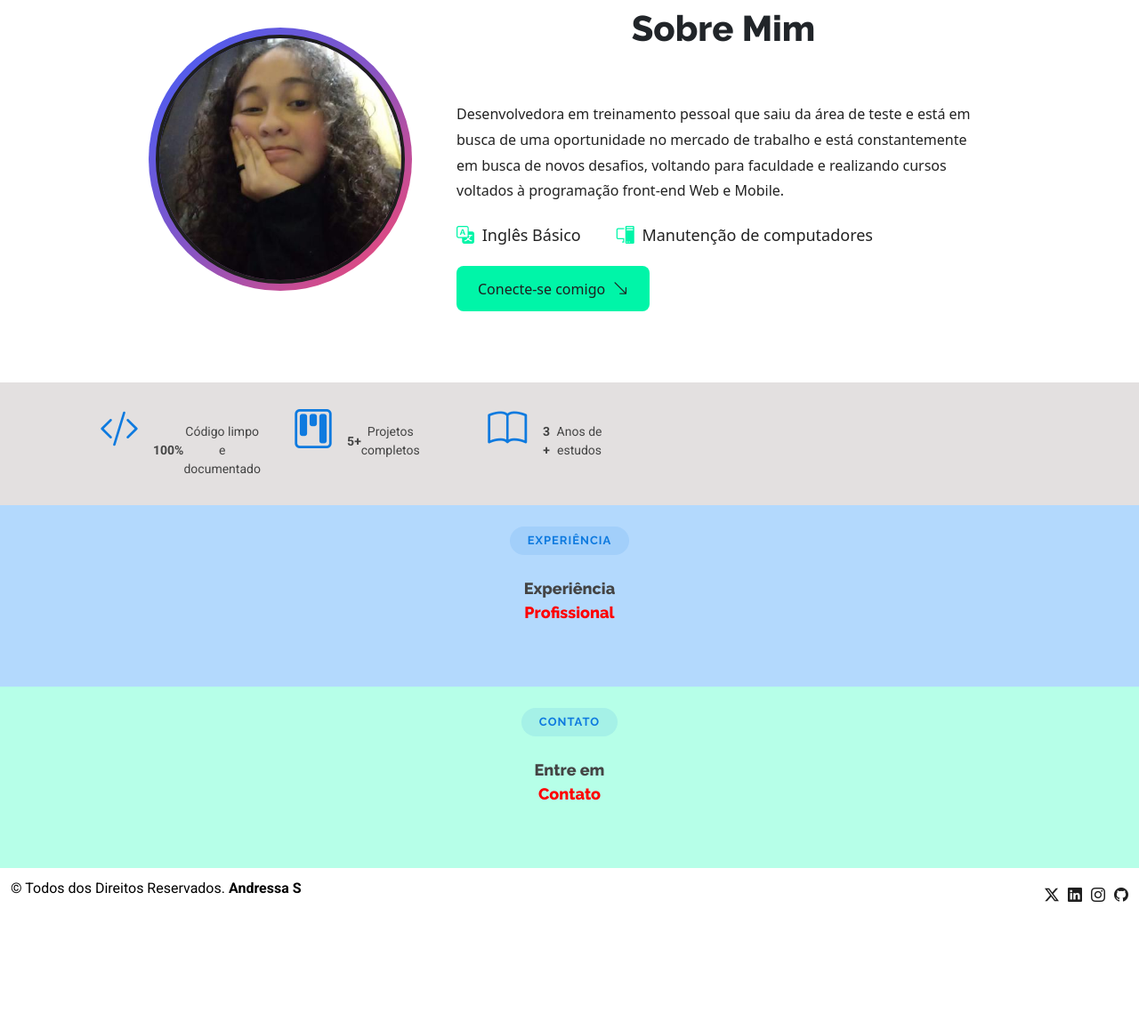
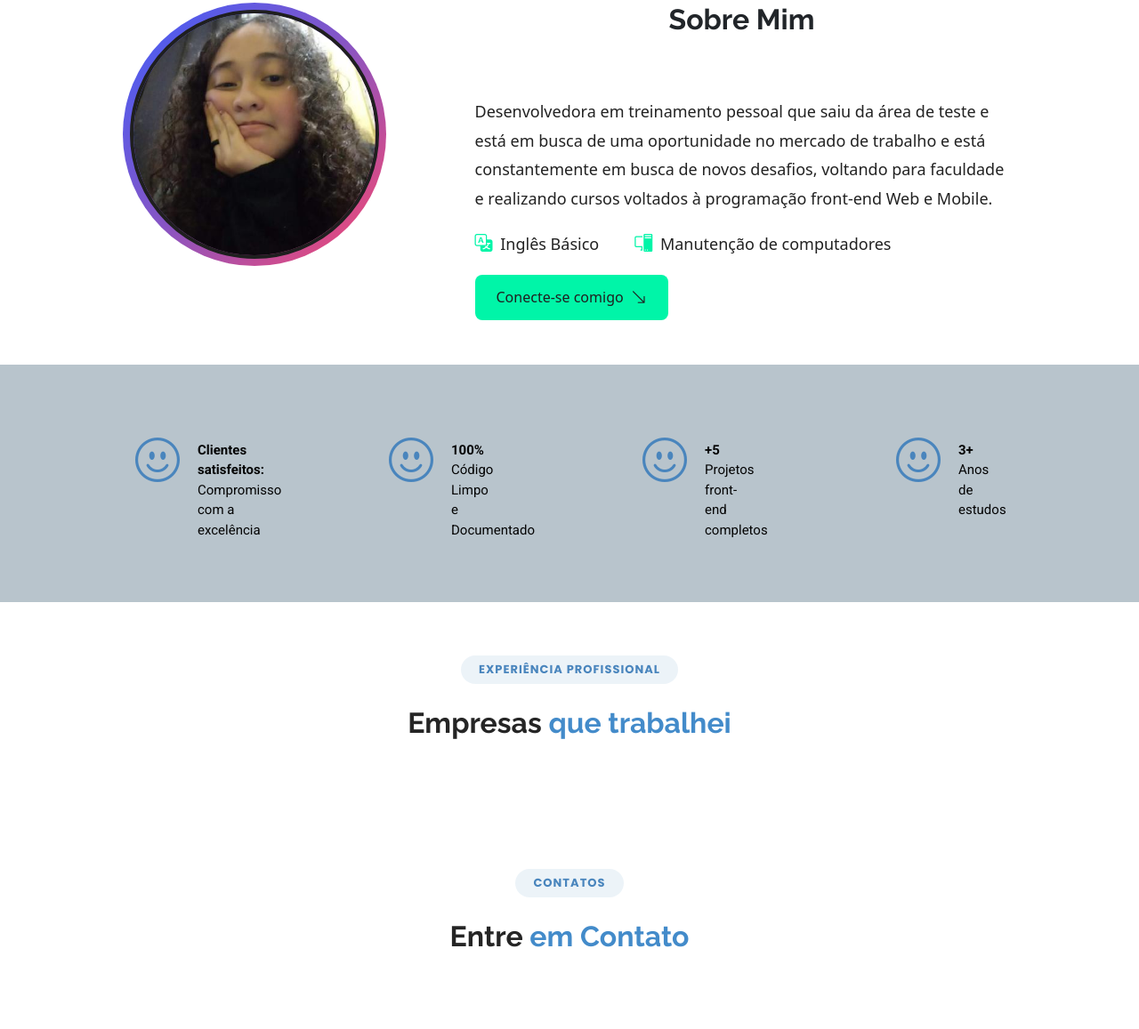
Before and after one commit to andressa-santoss/Portifolio, a plain HTML site: page index.html in a window 1280 px wide. Shown: the part 142-1299 px from the top of the page at 89% size. Before the commit the page ends 1180 px from the top, so only its background shows below. Drawn offline with nearby package versions, Linux system fonts and the light colour scheme; a script that the page names is missing.

Commit message:
#update 7

```diff
--- a/css/style.css
+++ b/css/style.css
@@ -1,31 +1,41 @@
-/* Google Fonts */
-@import url('https://fonts.googleapis.com/css2?family=Poppins:wght@100..900&family=Raleway:wght@100..900&family=Roboto:wght@100..900&display=swap');
+/* Google fonts */
+@import url('https://fonts.googleapis.com/css2?family=Poppins:ital,wght@0,100;0,200;0,300;0,400;0,500;0,600;0,700;0,800;0,900;1,100;1,200;1,300;1,400;1,500;1,600;1,700;1,800;1,900&family=Raleway:ital,wght@0,100..900;1,100..900&family=Roboto:ital,wght@0,100..900;1,100..900&display=swap');
 
-/* Fontes e Cores Globais */
+
+/* Fontes para todo o projeto */
 :root {
-  /* Fontes */
-  --font-padrao: "Roboto";
+  --font-padrao: "Roboto", sans-serif;
   --font-titulo: "Raleway";
-  --font-nav: "Poppins";
+  --font-nav: "Poppins", sans-serif;
 
-  /* Cores principais */
-  --default-color: #222;
-  /* Cor do texto geral */
-  --background-color: #fff;
-  /* Fundo do site */
-  --accent-color: #0e7adf;
-  /* Cor de destaque (links, ícones) */
-  --contrast-color: #444;
-  /* Contraste para textos */
+}
 
-  /* Navegação */
-  --nav-color: #fff;
+/* Cores para todo o site - Global Color */
+:root {
+  --background-color: #FBFAF8;
+  /* Cor Fundo*/
+  --default-color: #1F1E1E;
+  /* Cor Texto*/
+  --heading-color: #fafaff;
+  /* Cor título*/
+  --accent-color: #4985bd;
+  /* Destaque e icones */
+  --surface-color: #ffffff;
+  /* Fundo destaque */
+  --contrast-color: #050505;
+  /* Contraste texto*/
+
+}
+
+/* Nav Menu Color */
+:root {
+  --nav-color: #f5f5f5;
   /* Cor dos textos no menu */
-  --nav-hover-color: #3F5EFB;
+  --nav-hover-color: #246eb9;
   /* Hover dos textos no menu */
   --nav-dropdown-bg-color: #fff;
-  /* Fundo do dropdown (não usado por enquanto) */
 }
+
 
 * {
   margin: 0;
@@ -37,6 +47,12 @@ body {
   padding-top: 70px;
 }
 
+a {
+  color: var(--nav-dropdown-bg-color);
+  text-decoration: none;
+  transition: 0.3s;
+}
+
 h1,
 h2,
 h3,
@@ -46,12 +62,9 @@ h6 {
   font-family: var(--font-titulo);
 }
 
-a {
-  color: var(--accent-color);
-  text-decoration: none;
-  transition: 0.3s;
-}
 
+
+/* Header */
 .header {
   background-color: var(--default-color);
   color: var(--nav-color);
@@ -94,8 +107,6 @@ a {
   align-items: center;
 }
 
-
-
 .navmenu ul {
   list-style: none;
   display: flex;
@@ -128,57 +139,48 @@ a {
   display: none;
 }
 
-@media (max-width: 991px) {
-  .navmenu ul {
-    display: none;
+/* Global Sections  */
+.section-title {
+    text-align: center;
+    padding-bottom: 20px;
+    padding: 60px;
+    position: relative;
+    font-weight: 700;
     flex-direction: column;
-    position: absolute;
-    top: 100%;
-    right: 20px;
-    background-color: var(--default-color);
-    width: 200px;
-    border-radius: 8px;
-    box-shadow: 0 8px 16px rgba(0, 0, 0, 0.15);
-    padding: 10px 0;
 }
 
-  .navmenu ul.active {
-    display: flex;
+.section-title h2 {
+    font-size: 13px;
+    letter-spacing: 1px;
+    font-weight: 700;
+    padding: 8px 20px;
+    margin: 0 auto 10px auto;
+    background: color-mix(in srgb, var(--accent-color), transparent 90%);
+    color: var(--accent-color);
+    display: block; /* Mantenha 'block' */
+    width: fit-content;
+    text-transform: uppercase;
+    border-radius: 50px;
+    font-family: var(--font-nav);
 }
 
-  .navmenu li {
-    width: 100%;
-  }
-
-  .navmenu a {
-    padding: 12px 20px;
-    width: 100%;
+.section-title div {
+    color: #252525;
+    margin: 10px 0 20px 0;
+    font-size: 32px;
+    font-weight: 700;
+    font-family: var(--font-titulo);
     display: block;
-  }
-
-  .mobile-nav-toggle {
-    display: block;
-  }
-}
-
-/* Section */
-.section-title {
-  text-align: center;
-  padding-bottom: 50px;
-  position: relative;
-  font-weight: 600;
-  font-family: var(--font-titulo);
-  font-weight: 800;
-  font-size: 40px;
-
 
 }
 
+.section-title div .description-title {
+    color: #438bca;
+}
 
-/* Sobre Mim */
-
+/* Sobre mim */
 .about {
-  padding: 80px;
+  padding: 15px 10px 50px 1px;
 
 }
 
@@ -187,9 +189,11 @@ a {
   flex-wrap: wrap;
   align-items: center;
   justify-content: center;
-  gap: 50px;
+  gap: 100px;
   max-width: 1200px;
   margin: 0 auto;
+  gap: 100px;
+
 }
 
 .about-image {
@@ -212,10 +216,11 @@ a {
 }
 
 .about-description p {
-  font-size: 16px;
+  font-size: 18px;
   color: #222;
   line-height: 1.8;
   margin-bottom: 20px;
+  align-items: center;
 }
 
 .about-skills {
@@ -264,65 +269,24 @@ a {
   font-size: 18px;
 }
 
-/* Section */
-.section-container {
-  display: flex;
-  flex-direction: column;
-  margin: 0 auto;
-  padding: 0 10px;
+
+
+/* Estudos  */
+
+.studies .studies-item {
+  padding: 70px;
+  width: 100%;
 }
 
-.section-title h2 {
-  font-size: 13px;
-  letter-spacing: 1px;
-  font-weight: 700;
-  padding: 8px 20px;
-  margin: 0 auto;
-  background: color-mix(in srgb, var(--accent-color), transparent 90%);
-  color: var(--accent-color);
-  display: inline-block;
-  text-transform: uppercase;
-  border-radius: 50px;
-  font-family: var(--font-titulo);
-
+.studies {
+  background-color: #b8c4cc;
 }
-
-.section-subtitle {
-  font-size: 18px;
-  color: var(--contrast-color);
-  padding: 20px 0;
-
-}
-
-.section-subtitle .description-title {
-  font-weight: 800;
-  color: red;
-  display: block;
-  text-align: center;
-}
-
-/* Estudos */
-.studies {
-    background-color: #e3e0e0;
-    text-align: center;
-}
-
-.studies .studies-item {
-    padding: 30px;
-    width: 100%;
-    max-width: 300px;
-    margin: 0 auto;
-}
-
-
 
 .studies .studies-item i {
   color: var(--accent-color);
   display: block;
-    font-size: 44px;
+  font-size: 50px;
   float: left;
-    line-height: 0;
-
 }
 
 .studies .studies-item .purecounter {
@@ -340,50 +304,56 @@ a {
   padding: 15px 0 0 0;
   padding-top: 15px 0 0 0;
   font-family: var(--font-padrao);
-    font-size: 14px;
-    margin: 0 0 0 60px;
-    display: flex;
-    align-items: center;
+  font-size: 15px;
+  margin: 0 0 0 70px;
 }
 
 
 
-/* Experiencia */
+
+
+
 .experience {
-  background-color: #b3d9fd;
+  background-color: #fff;
 }
 
 /* Contatos */
 .contact {
-  background: #b6ffe8;
+  background: #fff;
 }
 
-/* Footer */
 
-.footer {
-  background-color: #fff;
-  margin: 10px;
-  color: black;
-  display: flex;
-  padding: 1px 2px;
-  align-items: center;
 
+
+@media (max-width: 991px) {
+  .navmenu ul {
+    display: none;
+    flex-direction: column;
+    position: absolute;
+    top: 100%;
+    right: 20px;
+    background-color: var(--default-color);
+    width: 200px;
+    border-radius: 8px;
+    box-shadow: 0 8px 16px rgba(0, 0, 0, 0.15);
+    padding: 10px 0;
   }
 
-.footer-links {
-  font-family: var(--font-padrao);
+  .navmenu ul.active {
     display: flex;
-  justify-content: space-between;
-  align-items: center;
+  }
+
+  .navmenu li {
     width: 100%;
   }
 
-.footer-media {
-  display: inline-flex;
-  gap: 10px;
-  text-align: center;
+  .navmenu a {
+    padding: 12px 20px;
+    width: 100%;
+    display: block;
   }
 
-.footer-media i {
-  color: #1f1f1f;
+  .mobile-nav-toggle {
+    display: block;
   }
+}
--- a/index.html
+++ b/index.html
@@ -2,25 +2,43 @@
 <html lang="pt-br">
 
 <head>
-    <meta charset="UTF-8" />
-    <meta name="viewport" content="width=device-width, initial-scale=1.0" />
-    <title>Andressa | Dev</title>
-    <link href="https://cdn.jsdelivr.net/npm/bootstrap-icons@1.10.5/font/bootstrap-icons.css" rel="stylesheet">
-    <link rel="stylesheet" href="css/style.css">
+    <meta charset="UTF-8">
+    <meta name="viewport" content="width=device-width, initial-scale=1.0">
+    <title>Andressa | Dev front-end</title>
+    <meta name="robots" content="index, follow">
+    <meta name="description"
+        content="A Techlynx, criada por Andressa Santos (@andressa-santoss no GitHub), oferece soluções tecnológicas rápidas, eficientes e personalizadas. Desenvolvemos sistemas inovadores sob medida, com consultoria especializada em TI para otimizar processos e impulsionar o crescimento da sua empresa. Conecte-se ao futuro com a Techlynx.">
+    <meta name="keywords" content="desenvolvimento, front-end, app, soluções tecnologicas">
+    <meta name="author" content="Andressa Santos">
+
+
+    <!-- Favicon -->
     <link rel="shortcut icon" href="img/favicon.ico" type="image/x-icon">
     <!-- Bootstrap CSS -->
-    <link href="https://cdn.jsdelivr.net/npm/bootstrap@5.3.0/dist/css/bootstrap.min.css" rel="stylesheet" />
-    <!-- Bootstrap Icons -->
-    <link href="https://cdn.jsdelivr.net/npm/bootstrap-icons@1.11.3/font/bootstrap-icons.css" rel="stylesheet" />
-    <!-- AOS (Animações ao rolar) -->
-    <link href="https://cdn.jsdelivr.net/npm/aos@3.0.0-beta.6/dist/aos.css" rel="stylesheet" />
-    <!-- Glightbox (Galeria de imagens) -->
-    <link href="https://cdn.jsdelivr.net/npm/glightbox@3.2.0/dist/css/glightbox.min.css" rel="stylesheet" />
-    <!-- Swiper (Carrossel) -->
-    <link href="https://cdn.jsdelivr.net/npm/swiper@9.4.0/swiper-bundle.min.css" rel="stylesheet" />
+    <!-- Version Boostrap -->
+    <link href="https://cdn.jsdelivr.net/npm/bootstrap@5.3.0/dist/css/bootstrap.min.css" rel="stylesheet">
+
+    <!-- Icons -->
+    <link href="https://cdn.jsdelivr.net/npm/bootstrap-icons@1.11.3/font/bootstrap-icons.css" rel="stylesheet">
+
+    <!-- AOS JS -->
+    <link href="https://cdn.jsdelivr.net/npm/aos@3.0.0-beta.6/dist/aos.css" rel="stylesheet">
+
+    <!-- Galeria -->
+    <link href="https://cdn.jsdelivr.net/npm/glightbox@3.2.0/dist/css/glightbox.min.css" rel="stylesheet">
+
+    <!-- Carousel / Slide -->
+    <link href="https://cdn.jsdelivr.net/npm/swiper@9.4.0/swiper-bundle.min.css" rel="stylesheet">
+
+    <!-- CSS Principal -->
+    <link rel="stylesheet" href="css/style.css">
 </head>
 
 <body>
+
+
+
+    <main class="main">
 
         <header class="header">
             <div class="container">
@@ -46,7 +64,7 @@
         </header>
 
 
-    <!-- Sobre Mim  -->
+        <!-- Sobre mim -->
 
         <section id="about" class="about">
             <div class="about-content">
@@ -59,8 +77,10 @@
                     <h2 class="section-title">Sobre Mim</h2>
 
                     <p>
-                    Desenvolvedora em treinamento pessoal que saiu da área de teste e está em busca de uma oportunidade
-                    no mercado de trabalho e está constantemente em busca de novos desafios, voltando para faculdade e
+                        Desenvolvedora em treinamento pessoal que saiu da área de teste e está em busca de uma
+                        oportunidade
+                        no mercado de trabalho e está constantemente em busca de novos desafios, voltando para faculdade
+                        e
                         realizando cursos voltados à programação front-end Web e Mobile.
                     </p>
 
@@ -90,51 +110,92 @@
             </div>
         </section>
 
-    <!-- Estudos -->
 
+
+
+
+        <!-- Estudos-->
         <section id="studies" class="studies">
+            <div class="container">
 
-        <div class="container">
                 <div class="row gy-4">
                     <article class="col-lg-3 col-md-6">
                         <div class="studies-item">
-                        <i class="bi bi-code-slash"></i>
-                        <span data-purecounter-start="0" data-purecounter-end="100" data-purecounter-duration="5"
+                            <i class="bi bi-emoji-smile"></i>
+                            <span data-purecounter-start="0" data-purecounter-end="1000" data-purecounter-duration="5"
                                 class="purecounter"></span>
-
                             <p>
-                            <strong>100%</strong><br>
-                            <span>Código limpo e documentado</span>
+                                <strong>Clientes satisfeitos:</strong><br>
+                                <span>Compromisso com a excelência</span>
                             </p>
                         </div>
                     </article>
 
                     <article class="col-lg-3 col-md-6">
                         <div class="studies-item">
-                        <i class="bi bi-kanban"></i>
-                        <span data-purecounter-start="0" data-purecounter-end="100" data-purecounter-duration="5"
+                            <i class="bi bi-emoji-smile"></i>
+                            <span data-purecounter-start="0" data-purecounter-end="1000" data-purecounter-duration="5"
                                 class="purecounter"></span>
-
                             <p>
-                            <strong>5+</strong><br>
-                            <span>Projetos completos</span>
+                                <strong>100%</strong><br>
+                                <span>Código Limpo e Documentado</span>
                             </p>
                         </div>
                     </article>
 
                     <article class="col-lg-3 col-md-6">
                         <div class="studies-item">
-                        <i class="bi bi-book"></i>
-                        <span data-purecounter-start="0" data-purecounter-end="100" data-purecounter-duration="5"
+                            <i class="bi bi-emoji-smile"></i>
+                            <span data-purecounter-start="0" data-purecounter-end="1000" data-purecounter-duration="5"
                                 class="purecounter"></span>
+                            <p>
+                                <strong>+5</strong><br>
+                                <span>Projetos front-end completos</span>
+                            </p>
+                        </div>
+                    </article>
 
+                    <article class="col-lg-3 col-md-6">
+                        <div class="studies-item">
+                            <i class="bi bi-emoji-smile"></i>
+                            <span data-purecounter-start="0" data-purecounter-end="1000" data-purecounter-duration="5"
+                                class="purecounter"></span>
                             <p>
-                            <strong>3 + </strong><br>
+                                <strong>3+</strong><br>
                                 <span>Anos de estudos</span>
                             </p>
                         </div>
                     </article>
 
+
+
+
+                </div>
+            </div>
+
+        </section>
+
+
+        <!-- Experiencia Profissional -->
+        <section id="experience" class="experience">
+            <div class="container section-title">
+                <h2>Experiência Profissional</h2>
+                <div>
+                    <span>Empresas</span>
+                    <span class="description-title"> que trabalhei</span>
+                </div>
+            </div>
+
+        </section>
+
+
+        <!-- Contatos -->
+           <section id="contact" class="contact">
+            <div class="container section-title">
+                <h2>Contatos</h2>
+                <div>
+                    <span>Entre</span>
+                    <span class="description-title"> em Contato</span>
                 </div>
             </div>
 
@@ -144,57 +205,6 @@
 
 
 
-    <!-- Experiência -->
-    <section id="experience" class="experience section">
-        <div class="container section-container">
-            <div class="section-title">
-                <h2>Experiência</h2>
-                <div class="section-subtitle">
-                    <span>Experiência</span>
-                    <span class="description-title">Profissional</span>
-                </div>
-            </div>
-        </div>
-    </section>
-
-    <!-- Contato -->
-    <section id="contact" class="contact section">
-        <div class="container section-container">
-            <div class="section-title">
-                <h2>Contato</h2>
-                <div class="section-subtitle">
-                    <span>Entre em </span>
-                    <span class="description-title">Contato</span>
-                </div>
-            </div>
-        </div>
-    </section>
-
-
-    <footer id="footer" class="footer">
-        <div class="footer-links">
-            <p> &COPY;
-                <span>
-                    Todos dos Direitos Reservados.
-                </span>
-                <strong>Andressa S</strong>
-            </p>
-            <div class="footer-media">
-                <a href="" target="_blank">
-                    <i class="bi bi-twitter-x"></i>
-                </a>
-                <a href="" target="_blank">
-                    <i class="bi bi-linkedin"></i>
-                </a>
-                <a href="" target="_blank">
-                    <i class="bi bi-instagram"></i>
-                </a>
-                <a href="" target="_blank">
-                    <i class="bi bi-github"></i>
-                </a>
-            </div>
-        </div>
-    </footer>
 
 
 
@@ -203,26 +213,42 @@
 
 
 
-    <!-- Bootstrap JS Bundle -->
+
+
+    </main>
+
+
+
+
+
+
+
+
+
+
+    <!-- Bootstrap JS Files -->
+    <!-- Bootstrap JS -->
     <script src="https://cdn.jsdelivr.net/npm/bootstrap@5.3.0/dist/js/bootstrap.bundle.min.js"></script>
 
-    <!-- AOS (Scroll Animation) -->
+    <!-- AOS JS -->
     <script src="https://cdn.jsdelivr.net/npm/aos@3.0.0-beta.6/dist/aos.js"></script>
 
-    <!-- Galeria (Glightbox) -->
+    <!-- Galeria JS -->
     <script src="https://cdn.jsdelivr.net/npm/glightbox@3.2.0/dist/js/glightbox.min.js"></script>
 
-    <!-- Contador de números -->
+    <!-- Animação p/ Número = Contador -->
     <script src="https://cdn.jsdelivr.net/npm/@srexi/purecounterjs/dist/purecounter_vanilla.js"></script>
 
-    <!-- Imagens carregadas -->
+    <!-- Load IMG -->
     <script src="https://unpkg.com/imagesloaded@5/imagesloaded.pkgd.min.js"></script>
 
-    <!-- Filtro (Isotope) -->
+    <!-- Filtro -->
     <script src="https://unpkg.com/isotope-layout@3/dist/isotope.pkgd.min.js"></script>
 
-    <!-- Swiper JS -->
+    <!-- Carousel / Slide -->
     <script src="https://cdn.jsdelivr.net/npm/swiper@9.4.0/swiper-bundle.min.js"></script>
+
+    <!-- JS Principal -->
     <script src="script/script.js"></script>
 </body>
 
```
Lines whose indentation alone changed are shown as unchanged.
